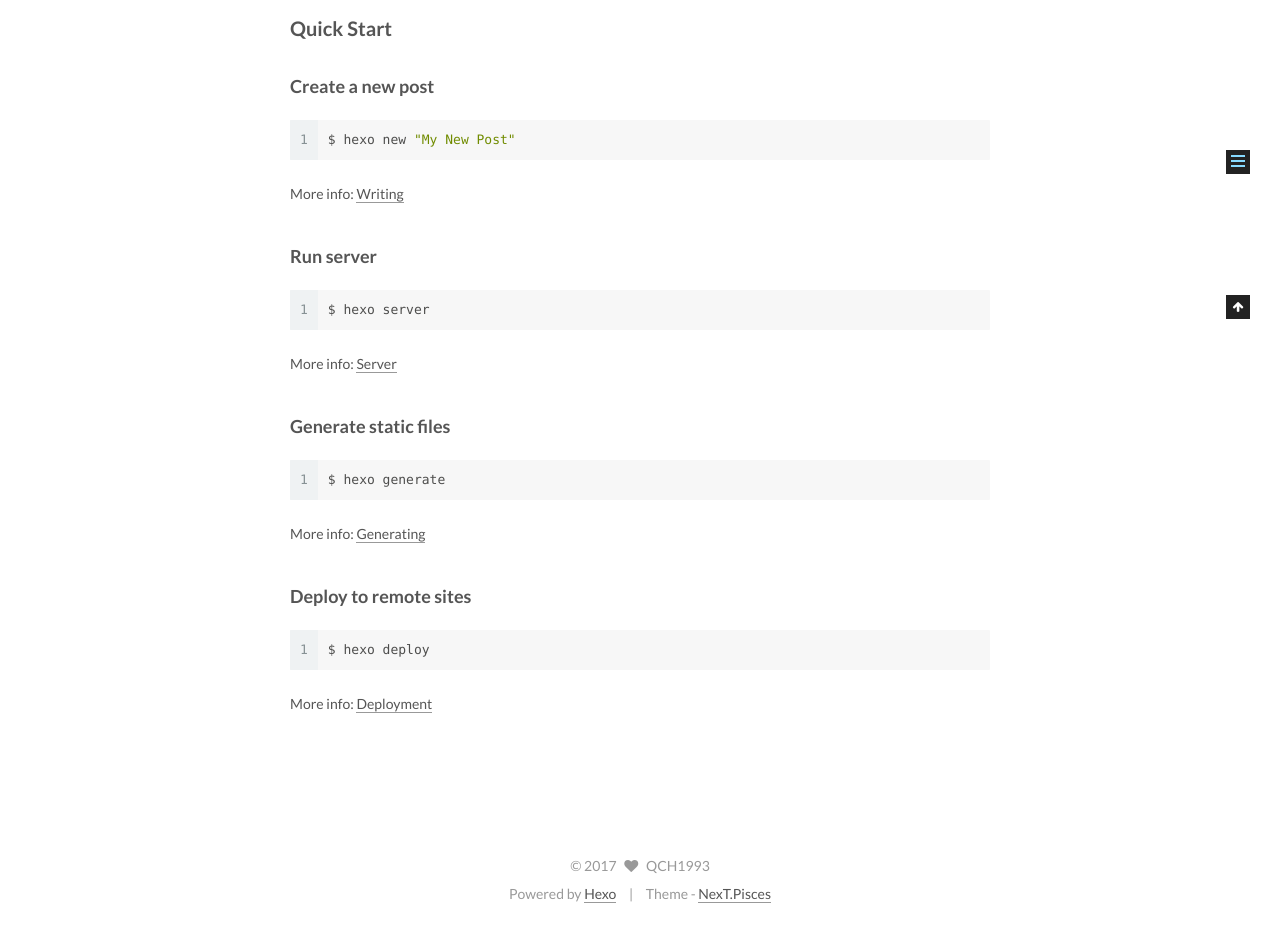
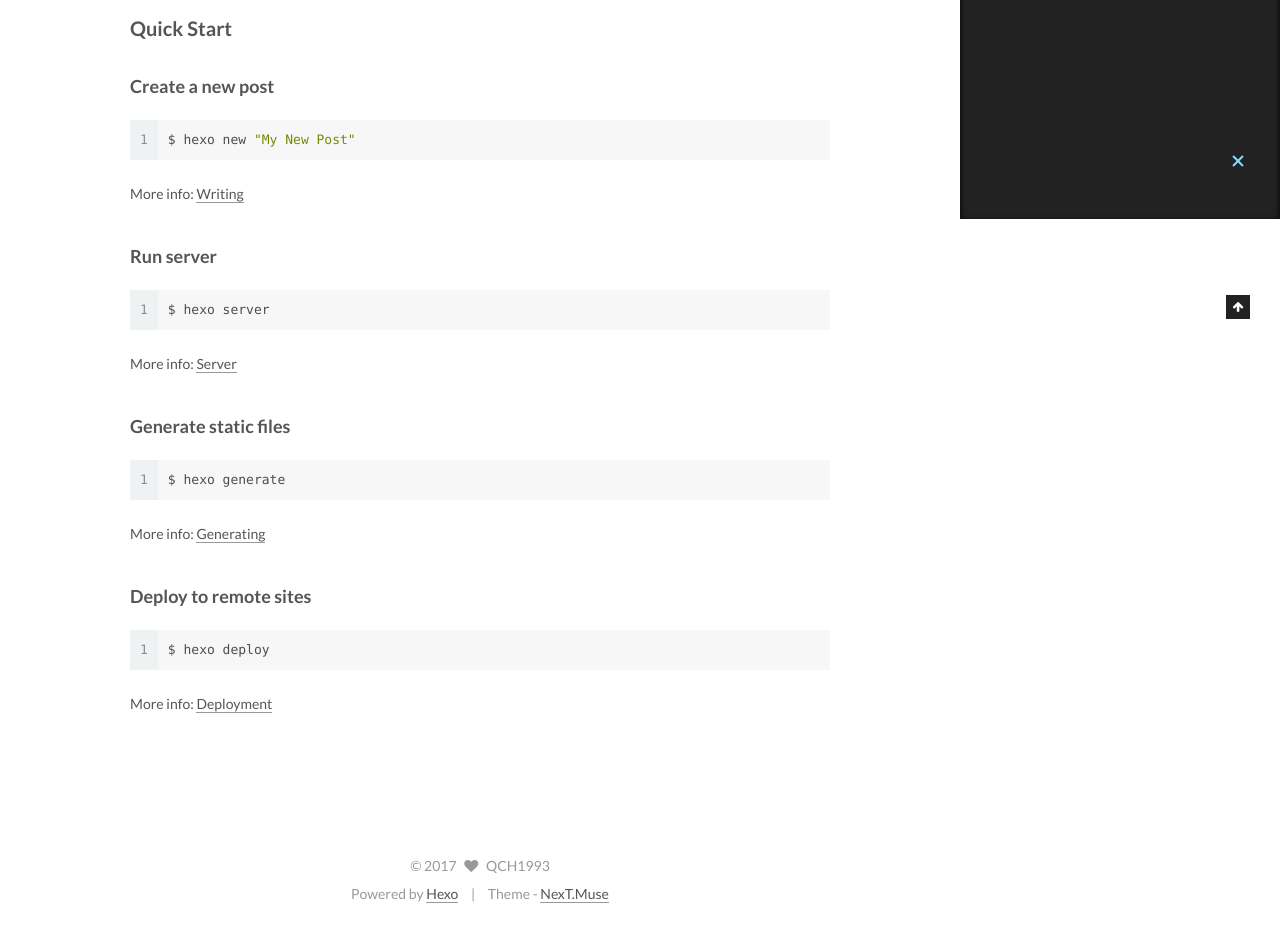
Before and after one commit to QCH1993/QCH1993.github.io, a plain HTML site: page 2017/05/13/hello-world/index.html in a window 1280 px wide. Shown: the part 581-1509 px from the top of the page. Drawn offline with Linux system fonts and the light colour scheme.

Commit message:
Site updated: 2017-05-13 14:24:45

```diff
--- a/2017/05/13/hello-world/index.html
+++ b/2017/05/13/hello-world/index.html
@@ -5,7 +5,7 @@
 
 
 
-<html class="theme-next pisces use-motion" lang="en">
+<html class="theme-next muse use-motion" lang="en">
 <head>
   <meta charset="UTF-8"/>
 <meta http-equiv="X-UA-Compatible" content="IE=edge" />
@@ -107,7 +107,7 @@
   var NexT = window.NexT || {};
   var CONFIG = {
     root: '/',
-    scheme: 'Pisces',
+    scheme: 'Muse',
     sidebar: {"position":"left","display":"post","offset":12,"offset_float":0,"b2t":false,"scrollpercent":false},
     fancybox: true,
     motion: true,
@@ -522,7 +522,7 @@
 <div class="theme-info">
   Theme -
   <a class="theme-link" href="https://github.com/iissnan/hexo-theme-next">
-    NexT.Pisces
+    NexT.Muse
   </a>
 </div>
 
@@ -603,13 +603,6 @@
 
 
 
-  <script type="text/javascript" src="/js/src/affix.js?v=5.1.1"></script>
-
-  <script type="text/javascript" src="/js/src/schemes/pisces.js?v=5.1.1"></script>
-
-
-
-
   <script type="text/javascript" src="/js/src/scrollspy.js?v=5.1.1"></script>
 <script type="text/javascript" src="/js/src/post-details.js?v=5.1.1"></script>
 
```
Also changed, not shown: archives/2017/05/index.html (+3 -10 lines), archives/2017/index.html (+3 -10 lines), archives/index.html (+3 -10 lines), index.html (+3 -10 lines).
